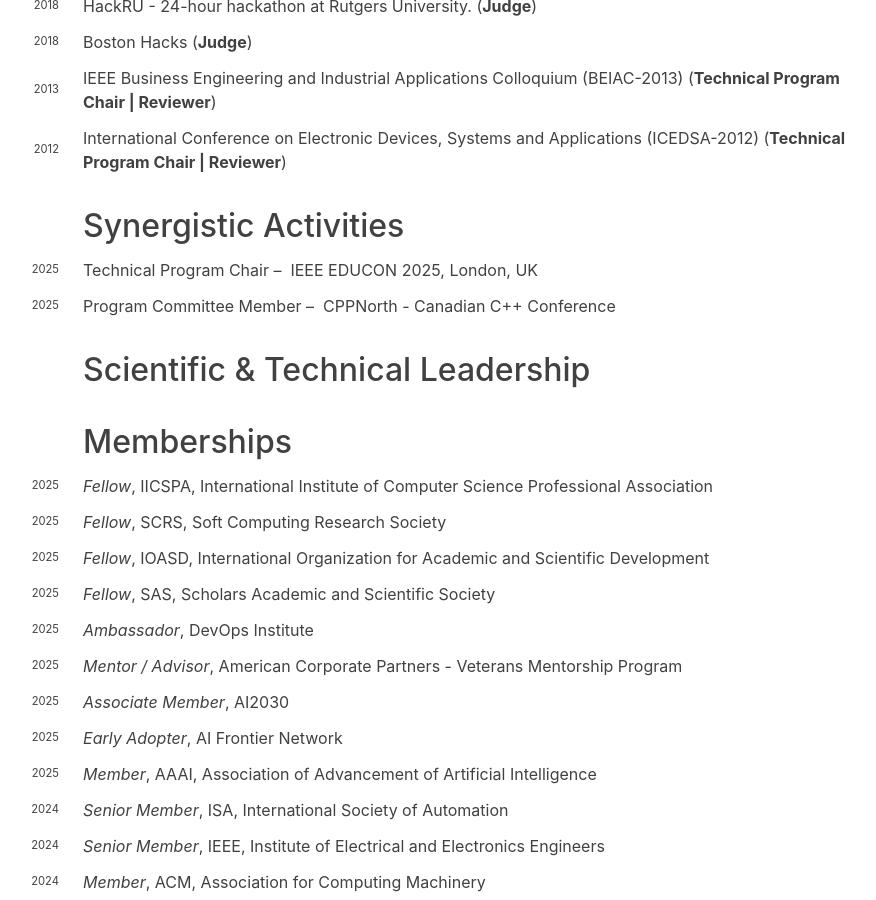
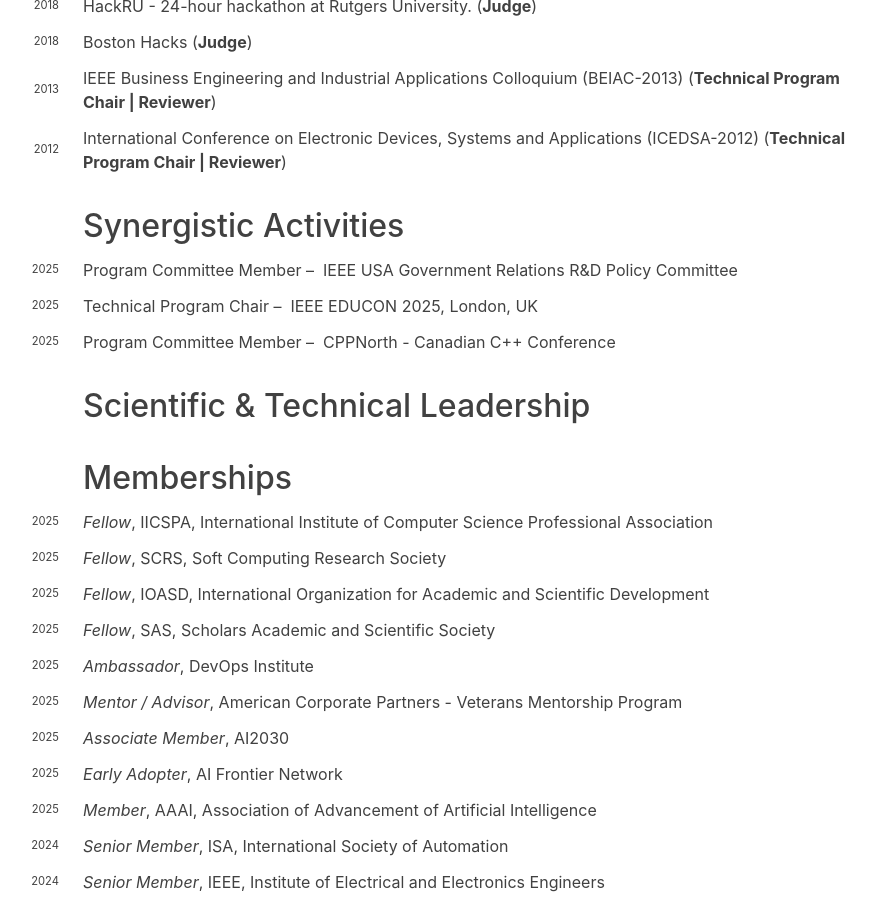
Before and after one commit to hariharanragothaman/hariharanragothaman.github.io, a Jekyll site: the page built from cv.md, in a window 1280 px wide and 900 px high, scrolled down 7009 px. Shown: the whole window, without its empty margins (249-1125 px from the left). Built offline with Jekyll 4.4.1, drawn with Linux system fonts in a browser that asks for light colours; nearby versions of some CDN libraries; some web fonts are replaced.

Commit message:
Polishes and Updates

```diff
--- a/_data/pc.yaml
+++ b/_data/pc.yaml
@@ -1,3 +1,10 @@
+- venue: IEEE USA Government Relations R&D Policy Committee
+  venue-shorthand:
+  position: Program Committee Member
+  years:
+    - year: 2025
+      url: https://ieeeusa.org/committees/rdpc/
+
 - venue: IEEE EDUCON 2025, London, UK
   venue-shorthand:
   position: Technical Program Chair
```
